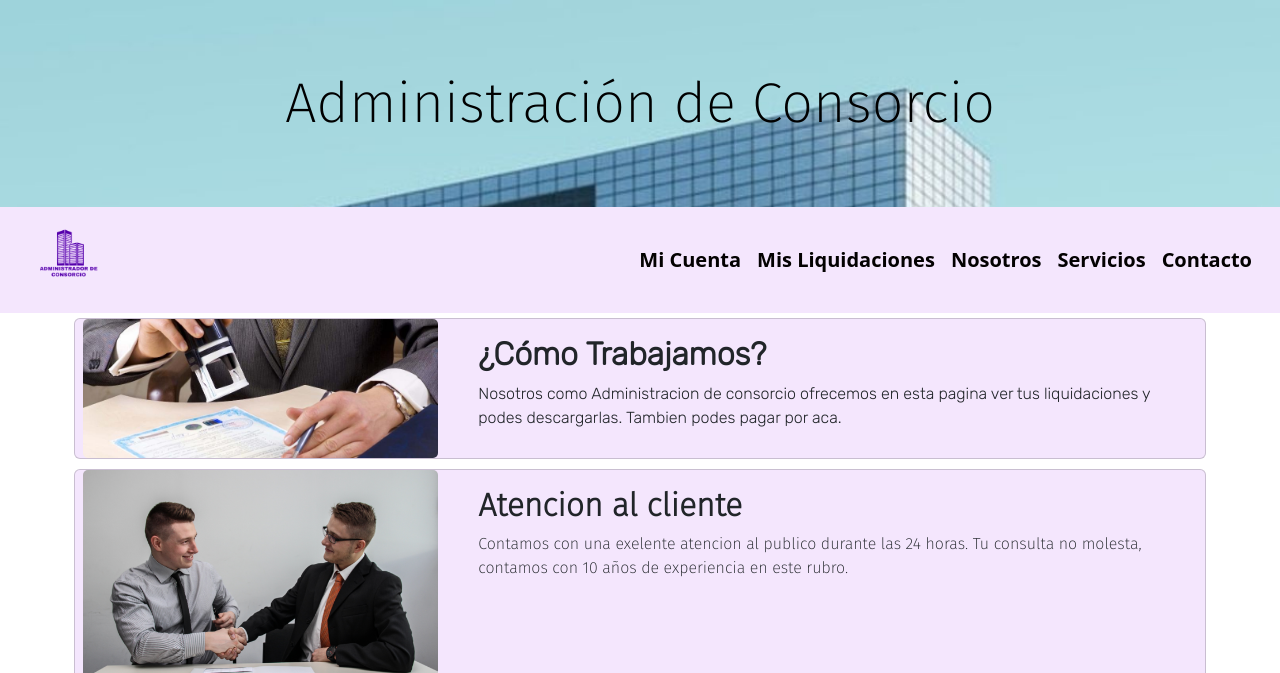
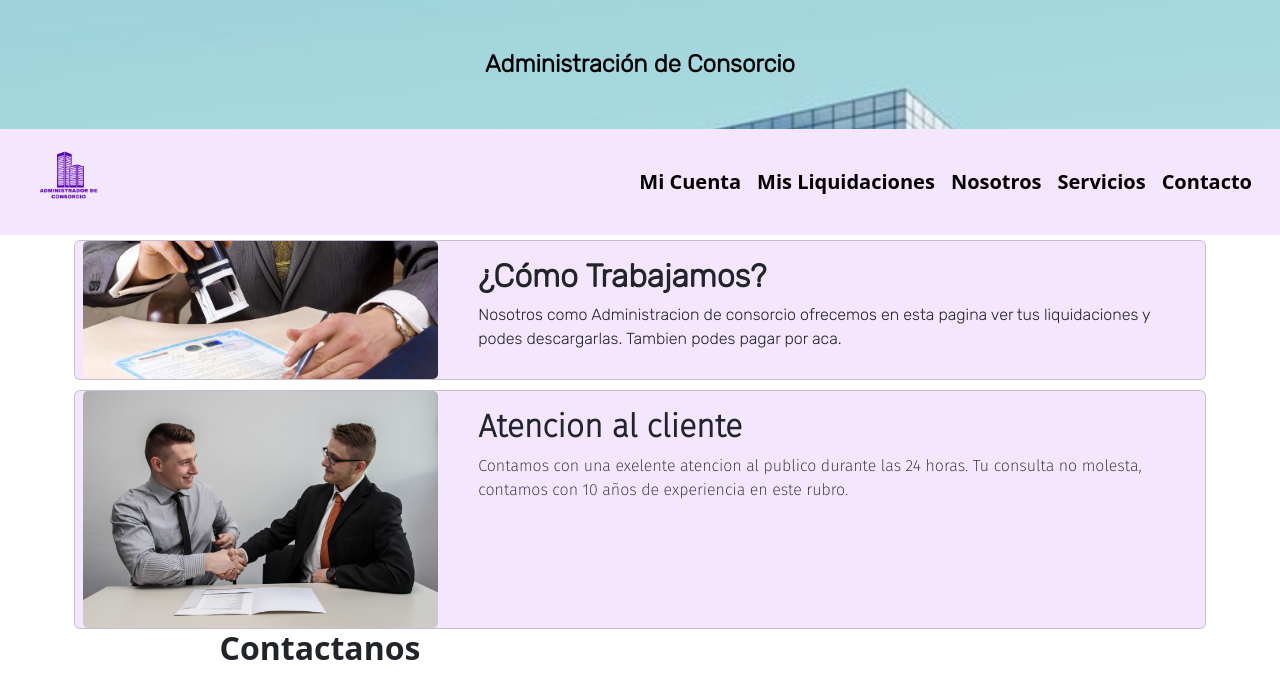
Before and after one commit to GarciaLucaas/AdmConsorcio, a website: page index.html in a window 1280 px wide. Shown: the top 673 px of the page. Drawn offline with nearby package versions, Linux system fonts and the light colour scheme.

Commit message:
entrega final

```diff
--- a/index.html
+++ b/index.html
@@ -47,7 +47,7 @@
             </div>
         </nav>
         <header class="header__img--fondo" id="headerGrid">
-            <h1 class="scale">Administración de Consorcio</h1>
+            <h1 class="scale fw-bold">Administración de Consorcio</h1>
         </header>
         <aside class="aside1" id="asideGrid">
             <p>LUCAS MARTÍNEZ</p>
--- a/scss/_commons.scss
+++ b/scss/_commons.scss
@@ -3,12 +3,13 @@
 	background-image: url(../img/header.png);
 	background-size: cover;
 	h1{
-		font-family: $font2;
-		font-size: 3.5rem;
+		@include flexbox(center,center);
+		font-family: $font;
+		font-size: 1.5rem;
 		text-align: center;
-		margin: 10px;
-		padding: 60px;
+		margin: auto;
 		color: black;
+		padding: 50px;
 	}
 }
 
--- a/scss/_miCuenta.scss
+++ b/scss/_miCuenta.scss
@@ -24,6 +24,7 @@
 	align-items: center;
 }
 .btn-color{
+
 	position: relative;
 	display: inline-block;
 	margin: 15px;
```
Also changed, not shown: secciones/miCuenta.html (+5 -3 lines), css/estilo.css.
